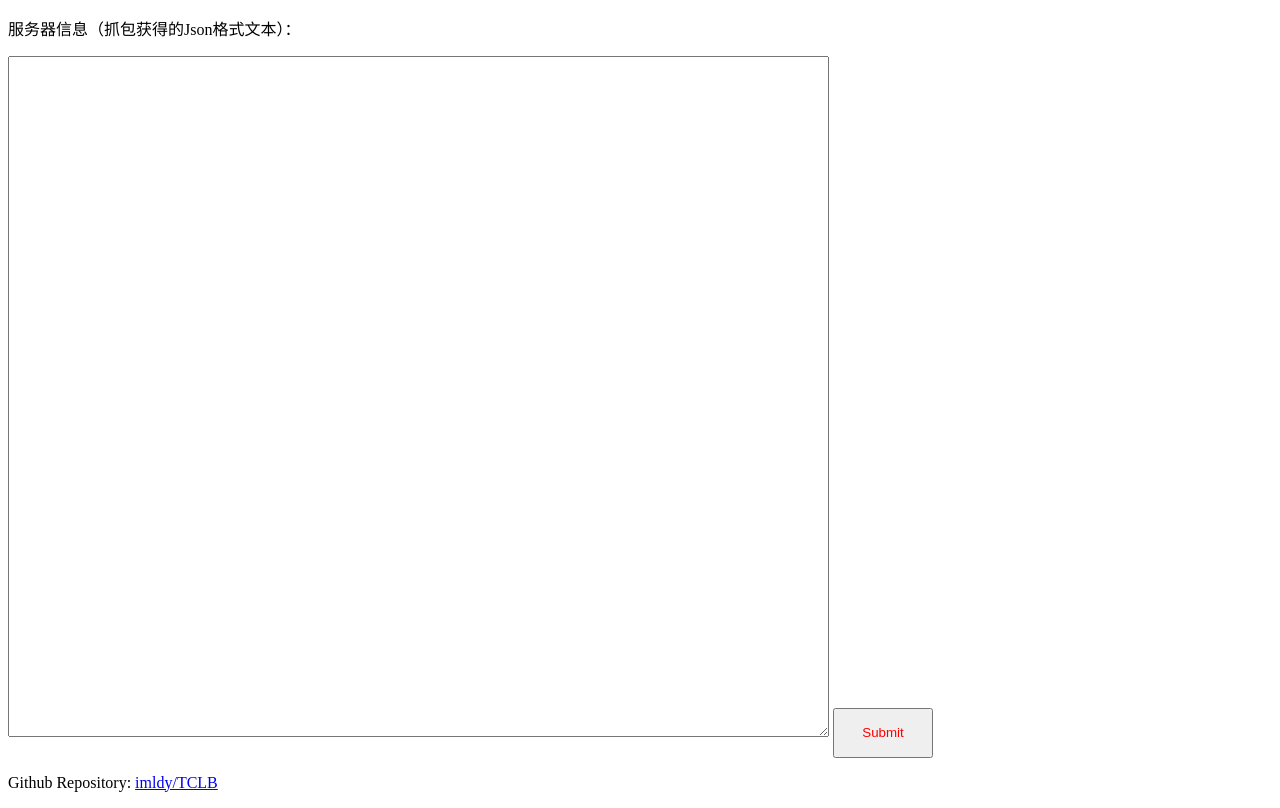
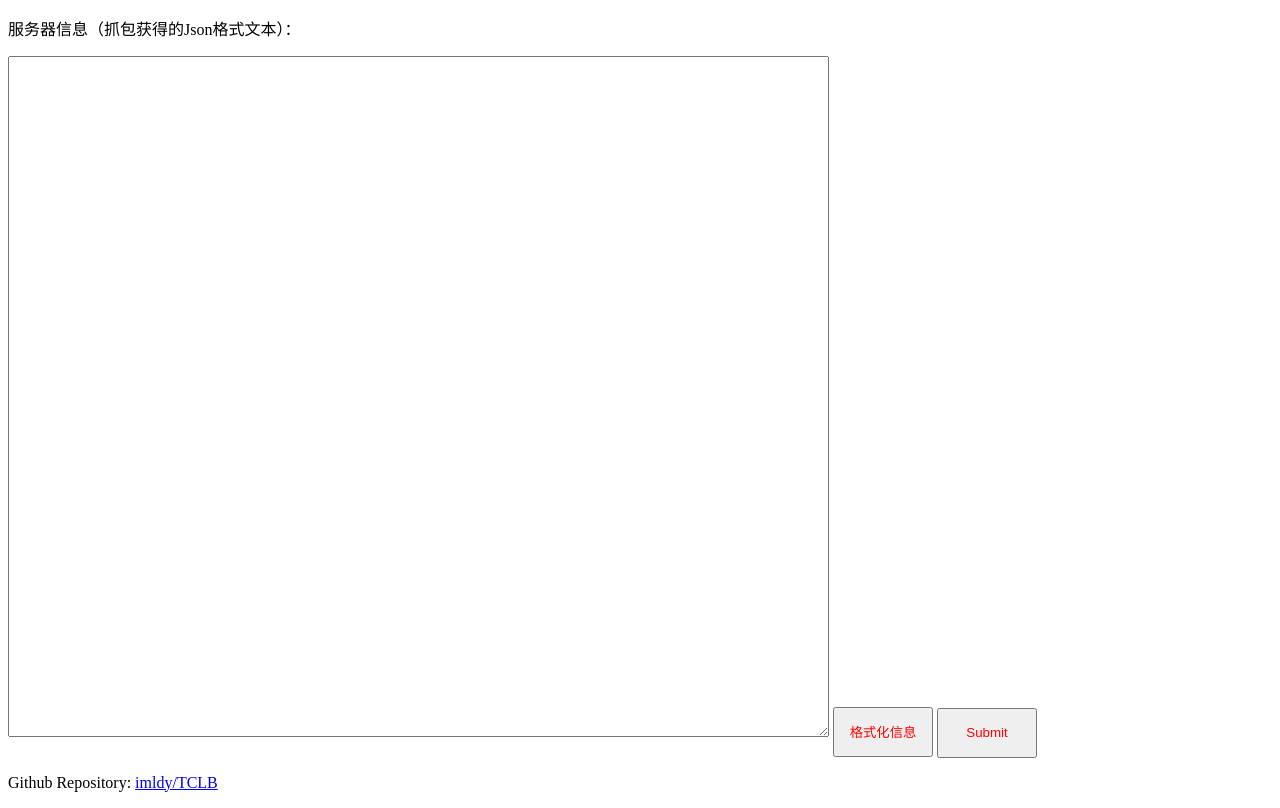
Before and after one commit to imldy/TCLB, a plain HTML site: page index.html in a window 1280 px wide. Drawn offline with Linux system fonts and the light colour scheme.

Commit message:
增加格式化信息功能，整理css样式

```diff
--- a/index.html
+++ b/index.html
@@ -3,6 +3,21 @@
 <head>
     <meta charset="UTF-8">
     <title>腾讯云轻量应用服务器购买</title>
+    <script>
+        function pJson() {
+            const node = document.getElementsByName("itemDetails")[0];
+            let jsonText = node.value;
+            let jsonObj = JSON.parse(jsonText);
+            node.value = JSON.stringify(jsonObj, null, 2)
+        }
+    </script>
+    <style type="text/css">
+        .button {
+            width: 100px;
+            height: 50px;
+            color: rgb(255, 0, 0);
+        }
+    </style>
 </head>
 <body>
     <form action="https://buy.cloud.tencent.com/order/check?productFrom=xinbancvmgoumai" method="post">
@@ -12,9 +27,8 @@
             spellcheck="false" # 去除输入字符红色下划波浪线
             rows="45"
             cols="100"></textarea>
-        <input type="submit"
-        style="width:100px; height:50px; color: rgb(255, 0, 0);"
-        >
+        <input type="button" onclick="pJson()" class="button" value="格式化信息">
+        <input type="submit" class="button">
     </form>
     <p>Github Repository: <a href="https://github.com/imldy/TCLB">imldy/TCLB</a></p>
 </body>
```
